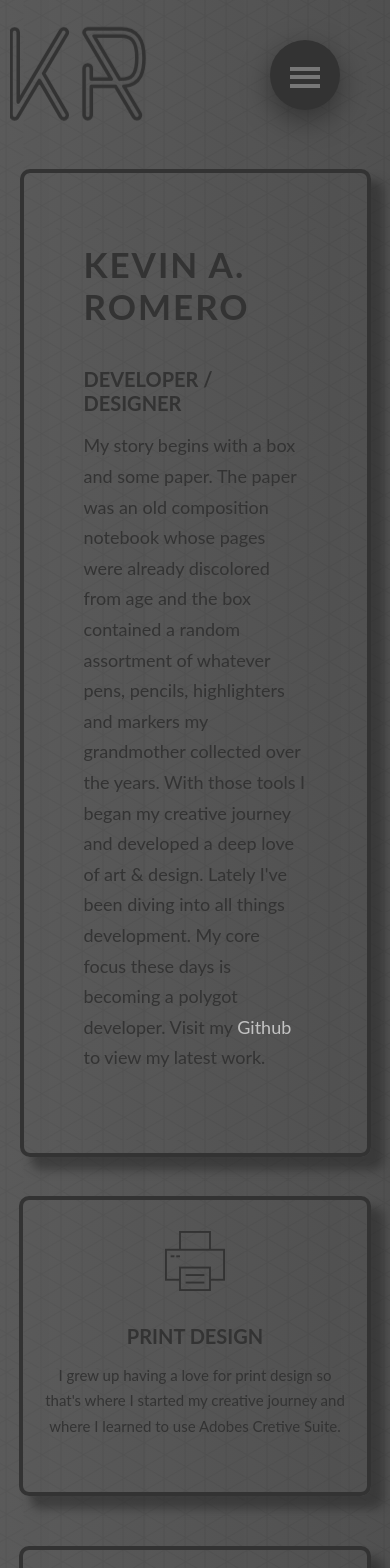
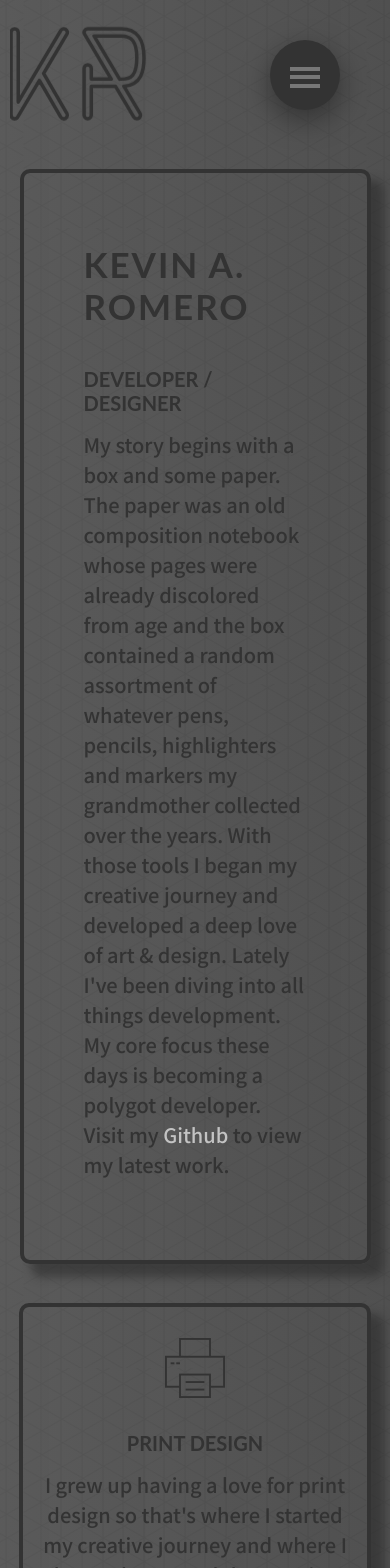
Before and after one commit to k-romero/reactPlayGround, a React (Create React App) app: page / in a window 390 px wide. Shown: the top 1568 px of the page. Built offline with nearby package versions, Linux system fonts and the light colour scheme.

Commit message:
updated stylings

```diff
--- a/src/App.scss
+++ b/src/App.scss
@@ -1,3 +1,4 @@
+@import url("https://fonts.googleapis.com/css2?family=Noto+Sans+JP:wght@300;400;500;700;900&display=swap");
 @import "./styles/abstracts/variables.scss";
 
 @import "./styles/base/base";
--- a/src/styles/components/_featureboxes.scss
+++ b/src/styles/components/_featureboxes.scss
@@ -15,10 +15,17 @@
     display: inline-block;
   }
 
+  &__text {
+    font-family: "Noto Sans JP";
+    font-size: 2rem;
+    font-weight: 500;
+    line-height: 3rem;
+  }
+
   &:hover {
-    color: $color-yellow !important;
+    color: $color-grey-light !important;
     transform: translateY(-1.5rem) scale(1.03);
-    box-shadow: 12px 12px 1rem 1px $color-yellow;
+    box-shadow: 12px 12px 1rem 1px $color-grey-light;
   }
 }
 
--- a/src/styles/components/_infocard.scss
+++ b/src/styles/components/_infocard.scss
@@ -2,17 +2,25 @@
   // background-color: $color-grey-dark-3;
   padding: 8rem 8rem;
   max-width: 58%;
-  margin: 4% auto 10%;
+  margin: 4% auto 5%;
   border-radius: 10px;
   border: 4px solid $color-grey-dark-3;
   box-shadow: 12px 12px 1rem 1px $color-dark-opacity;
   transition: all 0.6s cubic-bezier(0.68, -0.55, 0.265, 1.55);
+
+  & p {
+    font-family: "Noto Sans JP";
+    font-size: 2rem;
+    font-weight: 500;
+    line-height: 3rem;
+    color: $color-grey-dark-3;
+  }
 }
 
 .is-section-open {
   max-width: 90%;
   border-radius: 20px;
-  box-shadow: 12px 12px 1rem 1px $color-yellow;
+  box-shadow: 12px 12px 1rem 1px $color-grey-light;
 }
 
 @media only screen and (max-width: 1200px) {
@@ -24,6 +32,7 @@
 @media only screen and (max-width: 800px) {
   .info-card {
     max-width: 90%;
+    margin-bottom: 10%;
     padding: 7rem 6rem;
   }
 }
--- a/src/styles/components/_projcard.scss
+++ b/src/styles/components/_projcard.scss
@@ -21,10 +21,6 @@
     margin: 20px;
     transition: all 0.6s cubic-bezier(0.68, -0.55, 0.265, 1.55);
 
-    &-clicked {
-      // transform: scale(1.4);
-    }
-
     & img {
       max-width: 100%;
     }
```
